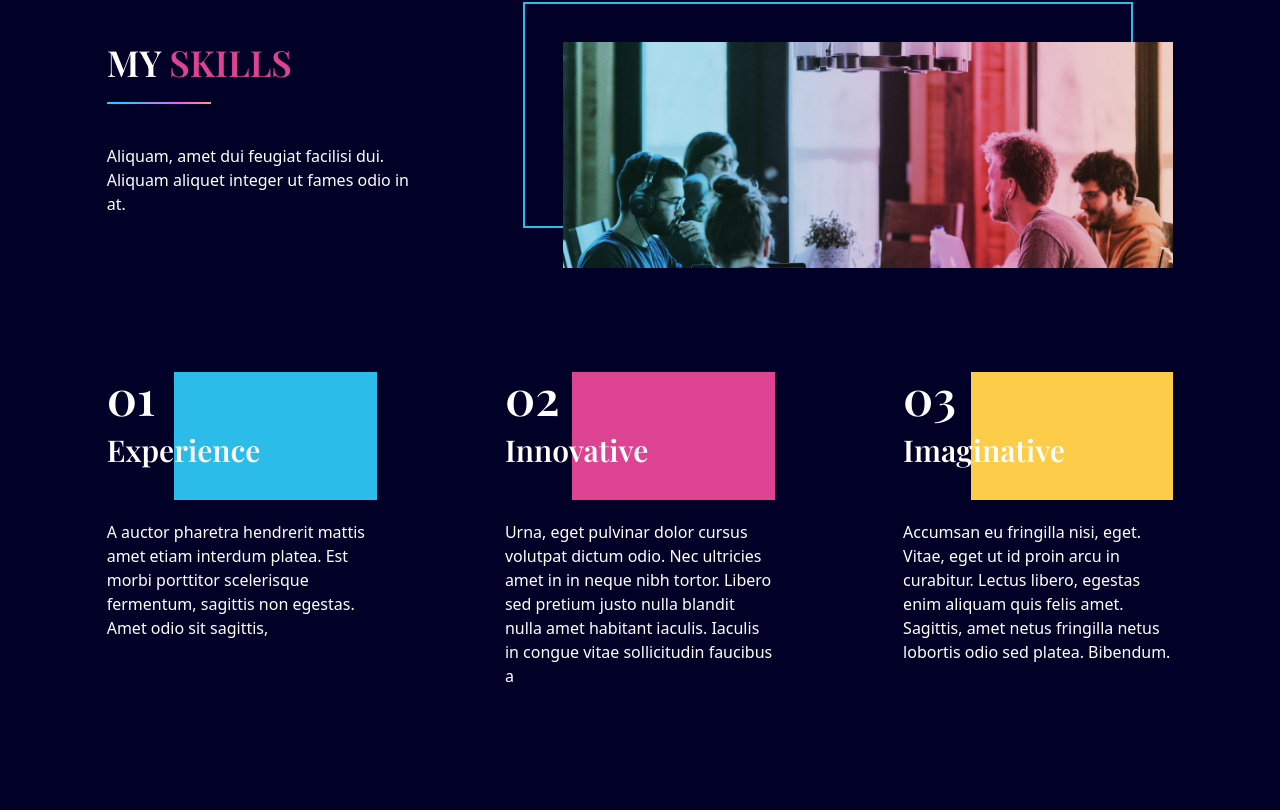
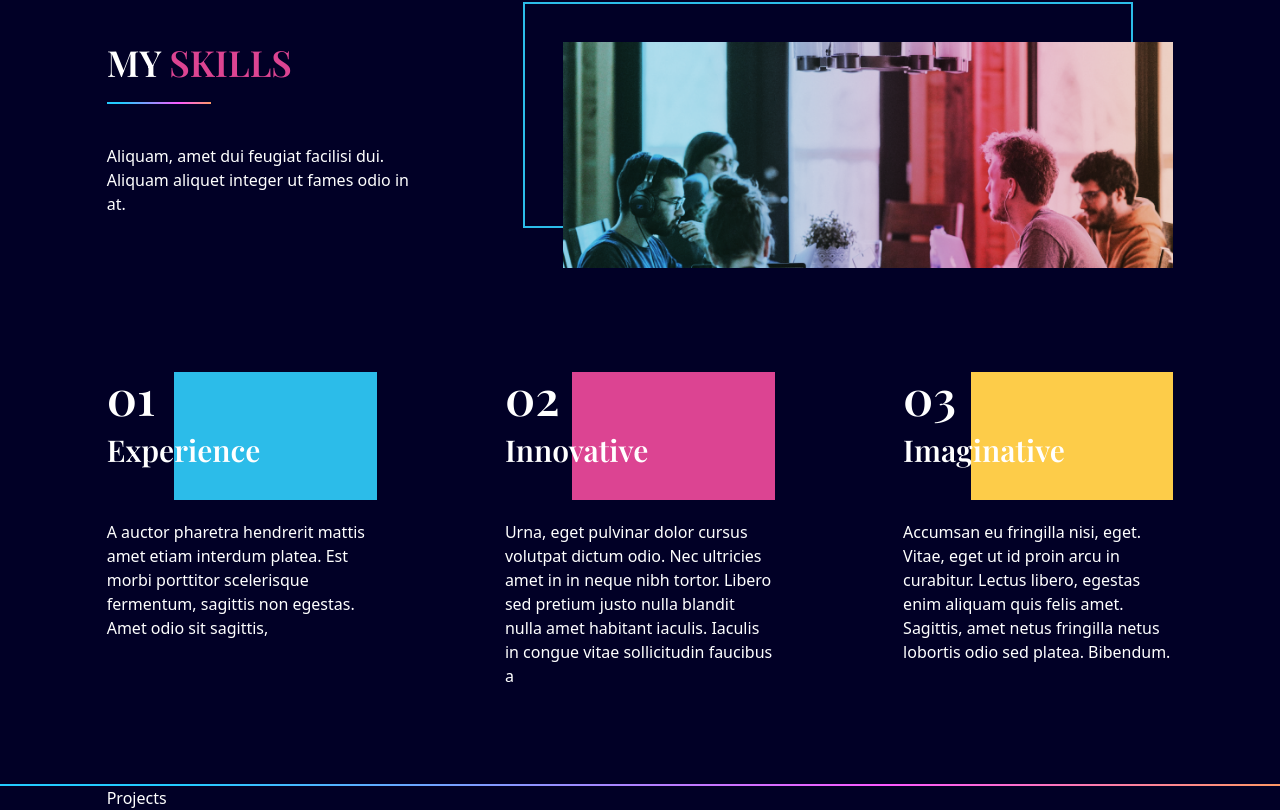
Before and after one commit to afiatamanna06/jane-esper, a React (Create React App) app: page / in a window 1280 px wide. Shown: the part 961-1771 px from the top of the page. Before the commit the page ends 1745 px from the top, so only its background shows below. Built offline with nearby package versions, Linux system fonts and the light colour scheme.

Commit message:
Add projects file

```diff
--- a/src/App.tsx
+++ b/src/App.tsx
@@ -3,6 +3,7 @@
 import LineGradient from "./components/common/LineGradient";
 import LandingSection from "./components/home/LandingSection";
 import NavBar from "./components/navigation/NavBar";
+import Projects from "./components/projects/Projects";
 import MySkills from "./components/skills/MySkills";
 import UseMediaQuery from "./hooks/useMediaQuery";
 
@@ -40,6 +41,10 @@
       <div className="w-5/6 mx-auto md:h-full">
         <MySkills />
       </div>
+      <LineGradient />
+      <div className="w-5/6 mx-auto md:h-full">
+        <Projects />
+      </div>
     </div>
   );
 }
--- /dev/null
+++ b/src/components/projects/Projects.tsx
@@ -0,0 +1,9 @@
+
+
+function Projects() {
+  return (
+    <div>Projects</div>
+  )
+}
+
+export default Projects
```
